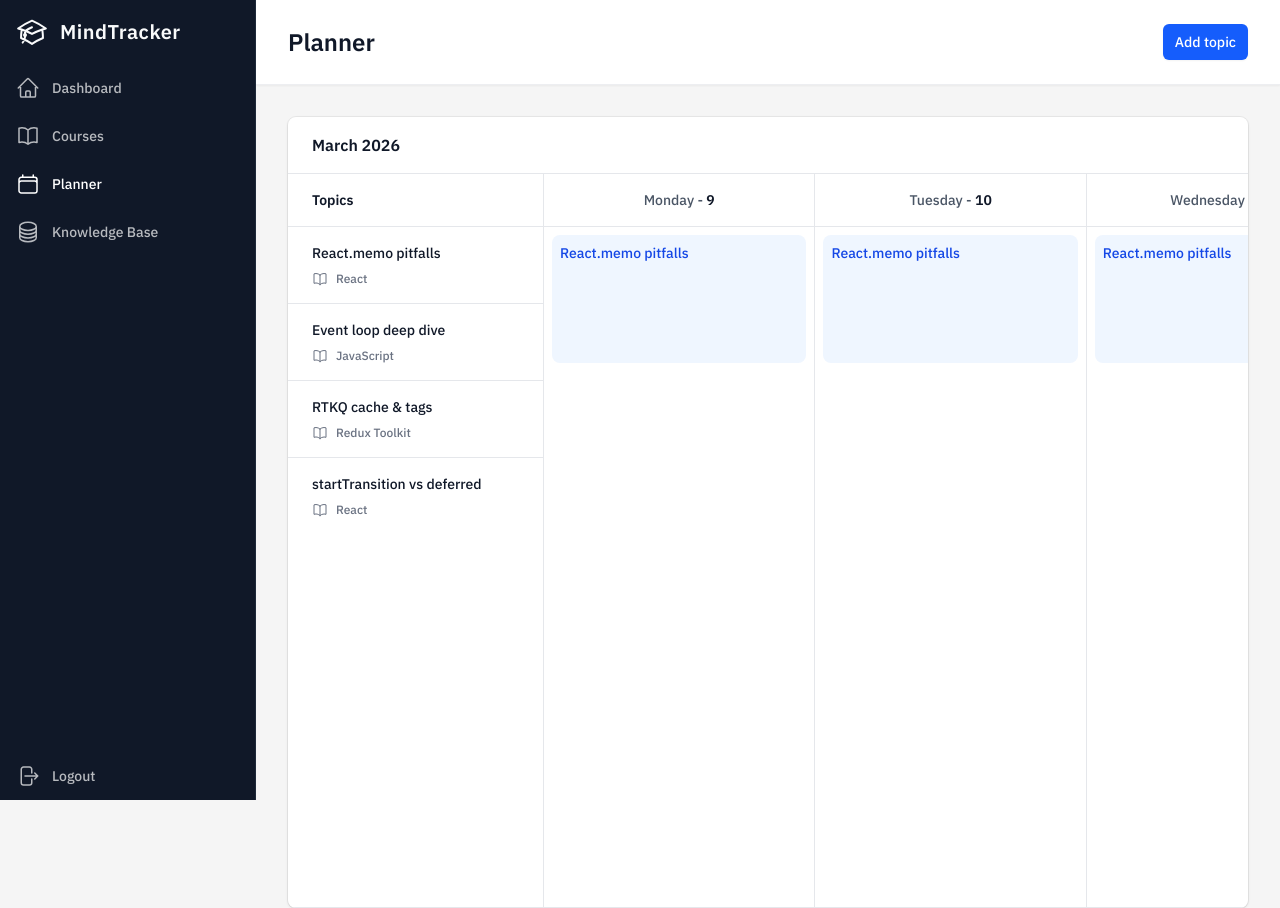
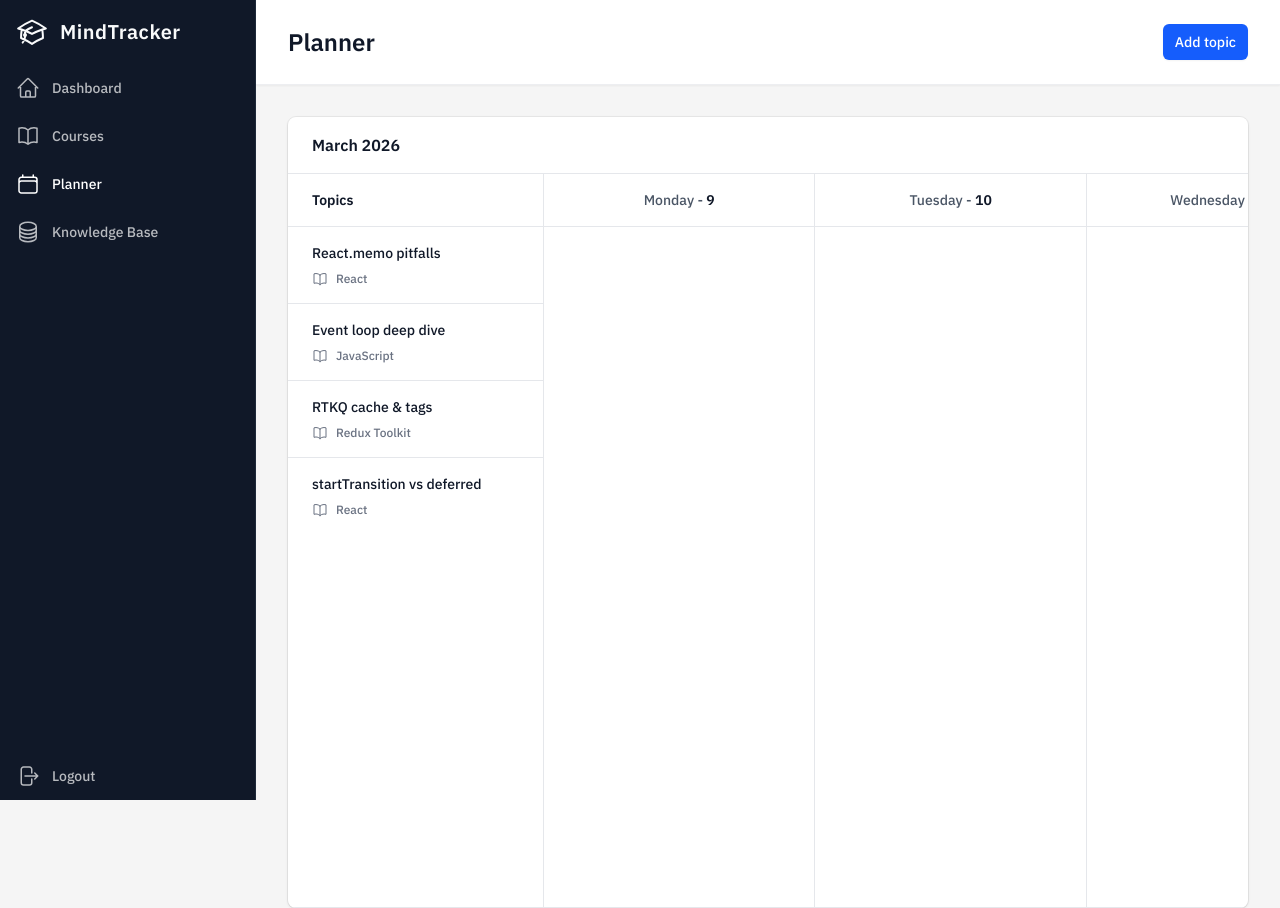
Before and after one commit to denys-suhachenko/learning-tracker, a React (Vite) app: page /planner in a window 1280 px wide. Built offline with nearby package versions, Linux system fonts and the light colour scheme; no server answers; sample sign-in values are in the browser's storage.

Commit message:
remove old planner cards

```diff
--- a/src/features/planner/ui/PlannerBoard.tsx
+++ b/src/features/planner/ui/PlannerBoard.tsx
@@ -1,4 +1,3 @@
-import { Button } from '@/shared/ui';
 import { topicsList } from '../api/mock';
 import { BookOpenIcon } from '@heroicons/react/24/outline';
 
@@ -54,13 +53,7 @@ const PlannerBoard = () => {
                     {i + 9}
                   </span>
                 </div>
-                <div className="flex h-[680px] flex-col space-y-2 overflow-y-auto p-2">
-                  <div className="hover:bg- min-h-[128px] cursor-pointer rounded-lg bg-blue-50 p-2 text-sm select-none hover:bg-blue-100 dark:bg-gray-800 dark:hover:bg-gray-700/50">
-                    <span className="text-sm font-medium text-blue-700 dark:text-white">
-                      React.memo pitfalls
-                    </span>
-                  </div>
-                </div>
+                <div className="flex h-[680px] flex-col space-y-2 overflow-y-auto p-2" />
               </div>
             ))}
           </div>
```
